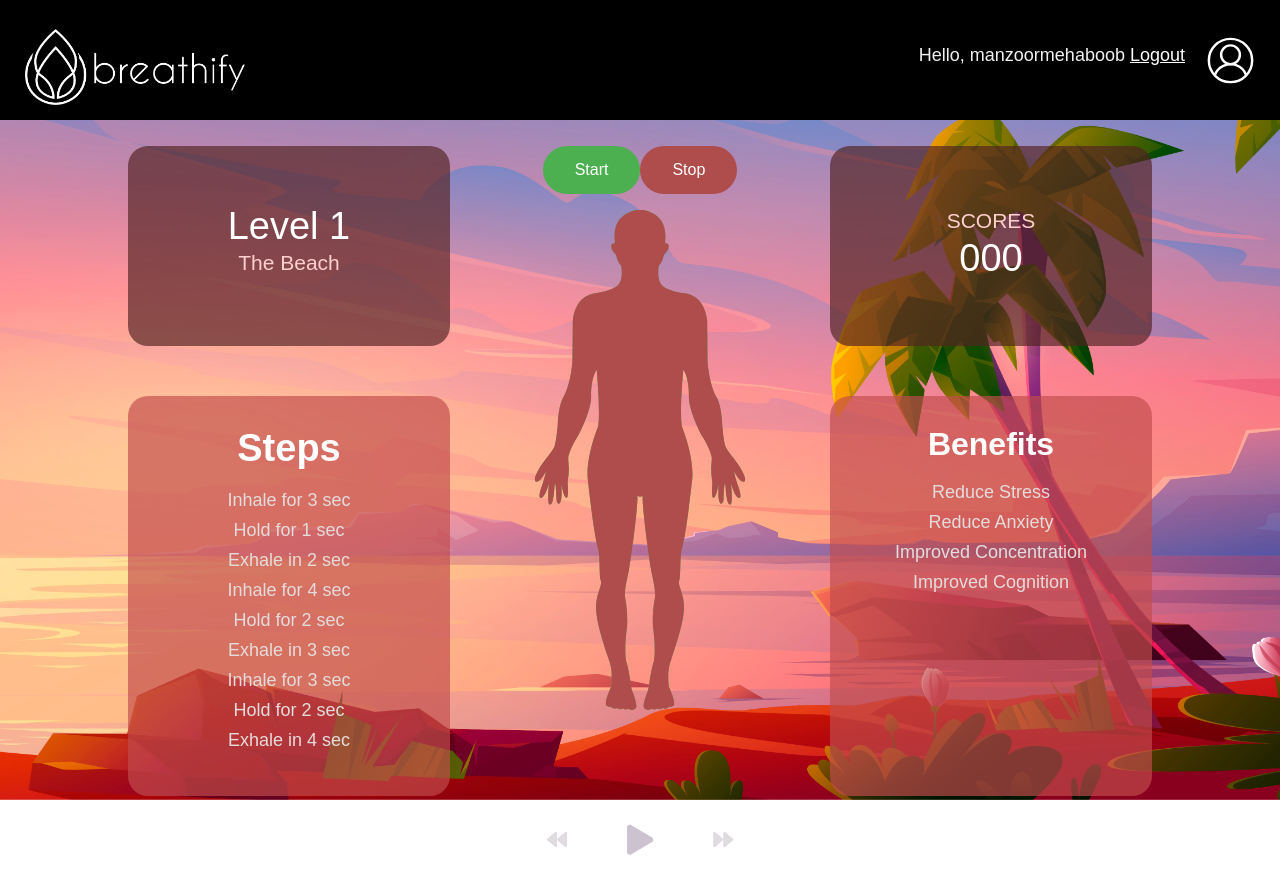
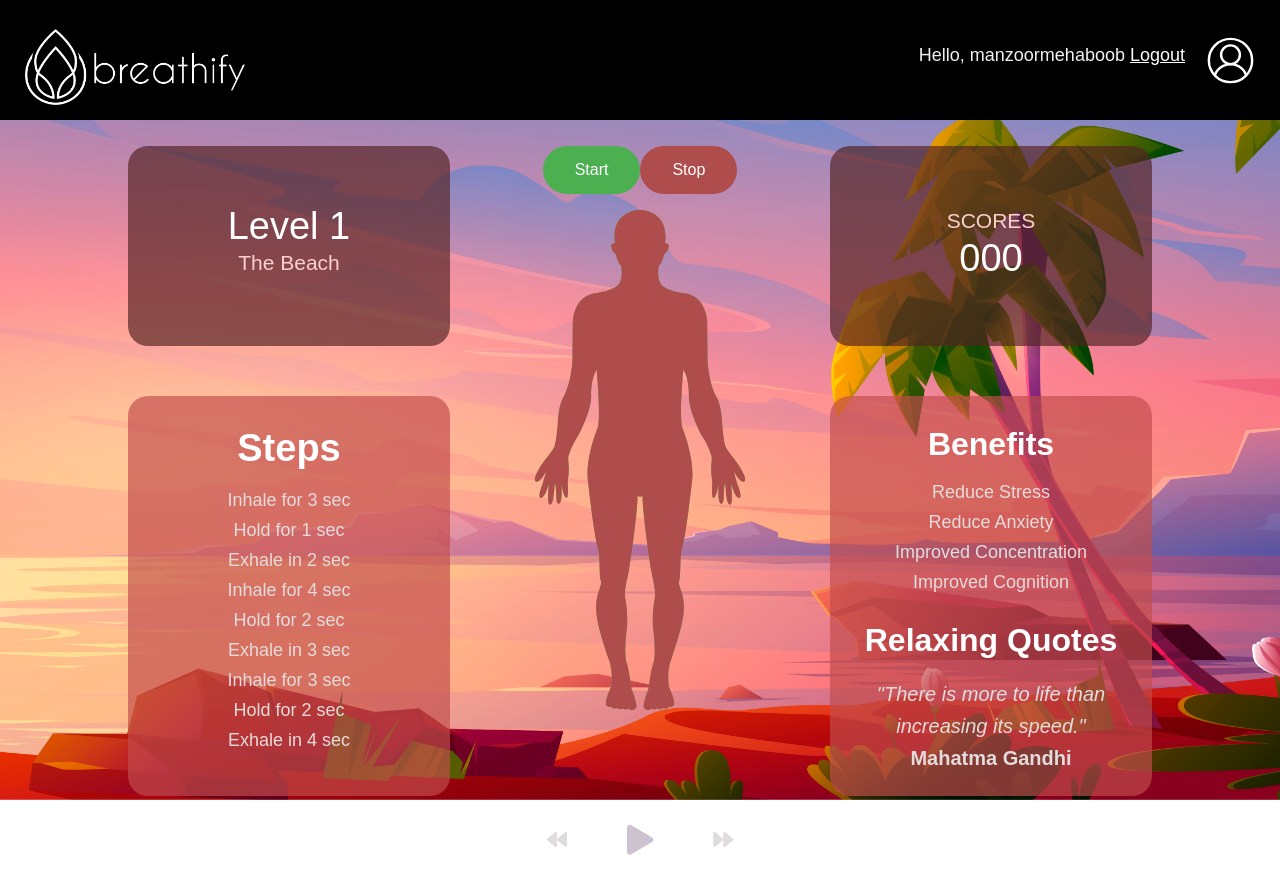
Before and after one commit to manzoorpm/CS555_breathify, a Django app: page /levelone/ in a window 1280 px wide. Run offline with Django 4.2, Linux system fonts and the light colour scheme; a user stored in the database is signed in; some libraries are stand-ins or nearby versions.

Commit message:
Quote box

```diff
--- a/breathify/appone/templates/appone/levelone.html
+++ b/breathify/appone/templates/appone/levelone.html
@@ -149,6 +149,10 @@
                     <div class="task">Reduce Anxiety</div>
                     <div class="task">Improved Concentration</div>
                     <div class="task">Improved Cognition</div>
+                    <h2 class="heading-steps">Relaxing Quotes</h2>
+                    <p class="quote-text" id="quote"><i>"There is more to life than increasing its speed."
+                        </i><br /><b>Mahatma
+                            Gandhi</b></p>
                 </div>
 
 
@@ -156,6 +160,7 @@
         </div>
     </div>
     <script src="{% static '/js/music.js' %}"></script>
+    <script src="{% static '/js/quote.js' %}"></script>
 </body>
 
 </html>
--- a/breathify/static/css/main.css
+++ b/breathify/static/css/main.css
@@ -853,6 +853,8 @@ a:visited {
 
 .benefits-box {
     height: 50%;
+    padding-left: 15px;
+    padding-right: 15px;
     min-height: 400px;
     border-radius: 20px;
     background-color: rgba(194, 77, 77, 0.67);
@@ -947,6 +949,8 @@ a:visited {
     font-weight: 500;
     text-align: center;
 }
+
+
 
 /* Music Player Styles */
 @import url('https://fonts.googleapis.com/css?family=Lato&display=swap');
@@ -1212,3 +1216,14 @@ a:visited {
     display: flex;
     margin-bottom: 15px;
 }
+
+.quote-text {
+    margin-bottom: 30px;
+    margin-top: 10px;
+    font-family: Montserrat, sans-serif;
+    color: #e4dcdc;
+    font-size: 20px;
+    font-weight: 500;
+    line-height: 1.6em;
+    text-align: center;
+}
--- /dev/null
+++ b/breathify/static/js/quote.js
@@ -0,0 +1,24 @@
+var text = [
+    '<i>"Act the way that you want to feel"</i><br /><b>Gretchen Rubin</b></p>',
+    '<i>"Tension is who you think you should be. Relaxation is who you are."</i><br /><b>Chinese Proverb</b></p>',
+    '<i>"Its not stress that kills us, it is our reaction to it"</i><br /><b>Hans Selye</b></p>',
+    '<i>"The time to relax is when you dont have time for it"</i><br /><b> Sydney Harris</b></p>',
+    '<i>"Surrender to what is. Let go of what was. Have faith in what will be."</i><br /><b>Sonia Ricotte</b></p>',
+    '<i>"Your calm mind is the ultimate weapon against your challenges. So relax"</i><br /><b>Bryant McGill</b></p>',
+    '<i>"Feelings come and go like clouds in a windy sky. Conscious breathing is my anchor."</i><br /><b>Thich Nhat Hanh</b></p>',
+    '<i>"Trust yourself. You have survived a lot, and you will survive whatever is coming."</i><br /><b>Robert Tew</b></p>',
+    '<i>"Your mind will answer most questions if you learn to relax and wait for the answer."</i><br /><b>William Burroughs</b></p>',
+    '<i>"TKeep walking through the storm. Your rainbow is waiting on the other side"</i><br /><b>Heather Stillufsen</b></p>',
+    '<i>"Surrender to what is. Let go of what was. Have faith in what will be."</i><br /><b>Sonia Ricotte</b></p>'
+];
+var counter = 0;
+var elem = document.getElementById("quote");
+var inst = setInterval(change, 8000);
+
+function change() {
+    elem.innerHTML = text[counter];
+    counter++;
+    if (counter >= text.length) {
+        counter = 0;
+    }
+}
```
Also changed, not shown: breathify/appone/tests/test_models.py (+2 -0 lines), breathify/appone/tests/test_views.py (+0 -1 lines), breathify/db.sqlite3.
